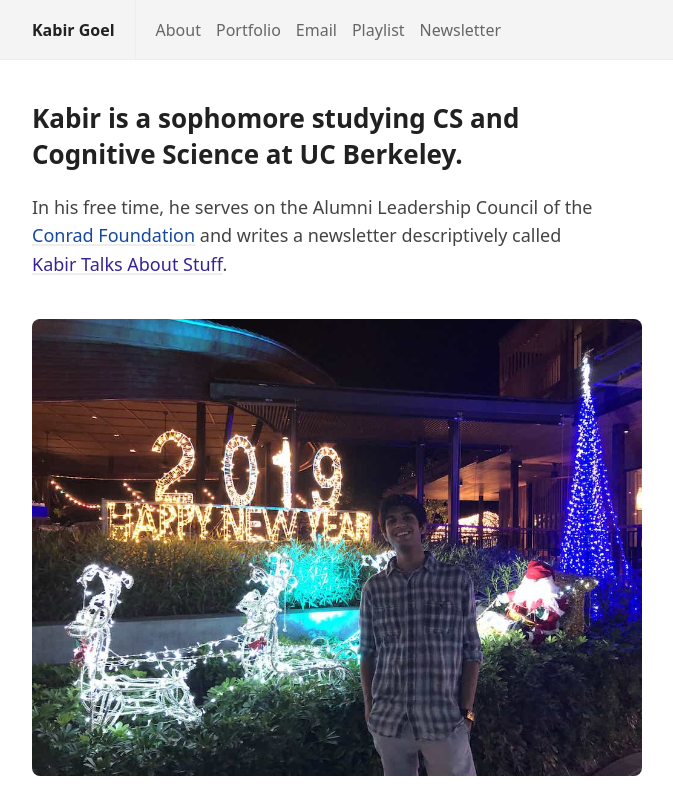
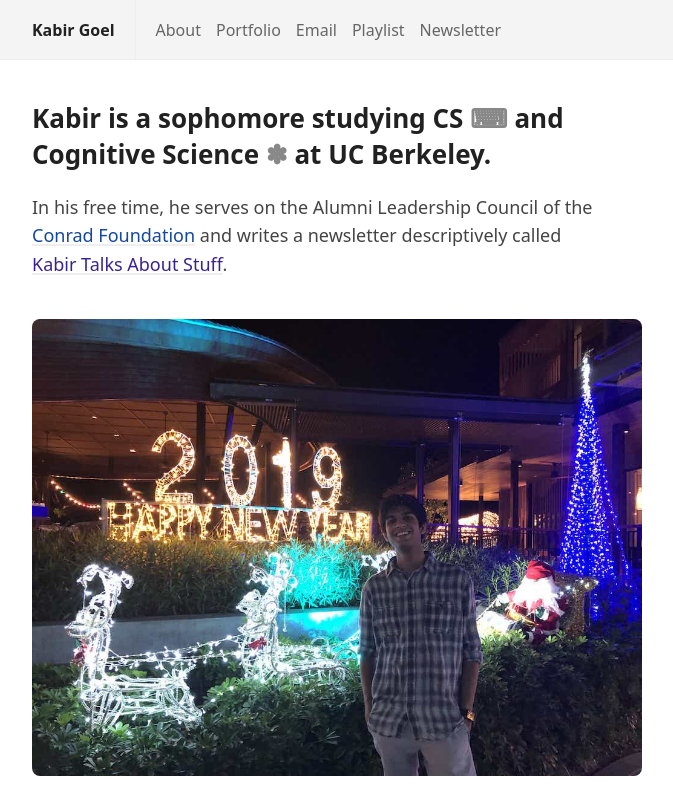
Before and after one commit to kbrgl/website, a Next.js app: page /about in a window 1280 px wide. Shown: the top 800 px of the page, without its empty margins (303-976 px from the left). Built offline with nearby package versions, Linux system fonts and the light colour scheme; a web font is replaced by a local one.

Commit message:
Add icons to about page intro

```diff
--- a/pages/about.tsx
+++ b/pages/about.tsx
@@ -7,8 +7,9 @@ export default function About() {
     <Layout>
       <Container>
         <h1 className={styles.intro}>
-          Kabir is a sophomore studying CS and Cognitive Science at
-          UC&nbsp;Berkeley.
+          Kabir is a sophomore studying CS&nbsp;
+          <span>⌨</span> and Cognitive Science&nbsp;
+          <span>✽</span> at UC&nbsp;Berkeley.
         </h1>
         <p>
           In his free time, he serves on the
--- a/styles/About.module.css
+++ b/styles/About.module.css
@@ -3,6 +3,10 @@
 
   font-size: var(--font-size-l);
   line-height: var(--line-height-snug);
+}
+
+.intro span {
+  color: var(--color-text-tertiary);
 }
 
 .cover {
```
